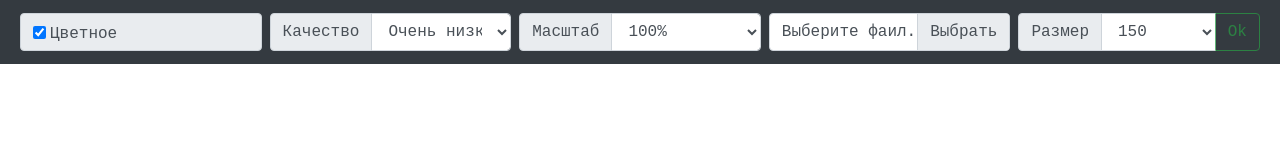
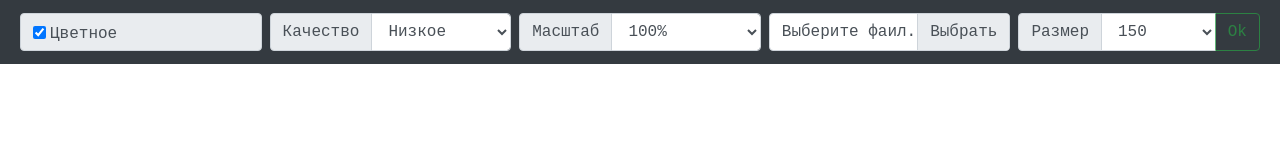
Before and after one commit to MrEveKS/RecImage.Front, an Angular app: page / in a window 1280 px wide. Shown: the top 160 px of the page. Built offline with nearby package versions, Linux system fonts and the light colour scheme.

Commit message:
default color quality as small

```diff
--- a/src/app/app.component.ts
+++ b/src/app/app.component.ts
@@ -55,7 +55,7 @@ export class AppComponent implements OnInit, AfterViewInit {
     public ngOnInit(): void {
         this._initialize();
 
-        this.colorSize = this.colorSizes[0].value;
+        this.colorSize = this.colorSizes[1].value;
         this.size = this.sizes[2].value;
         this.zoom = of(this.zooms[4].value);
     }
```
